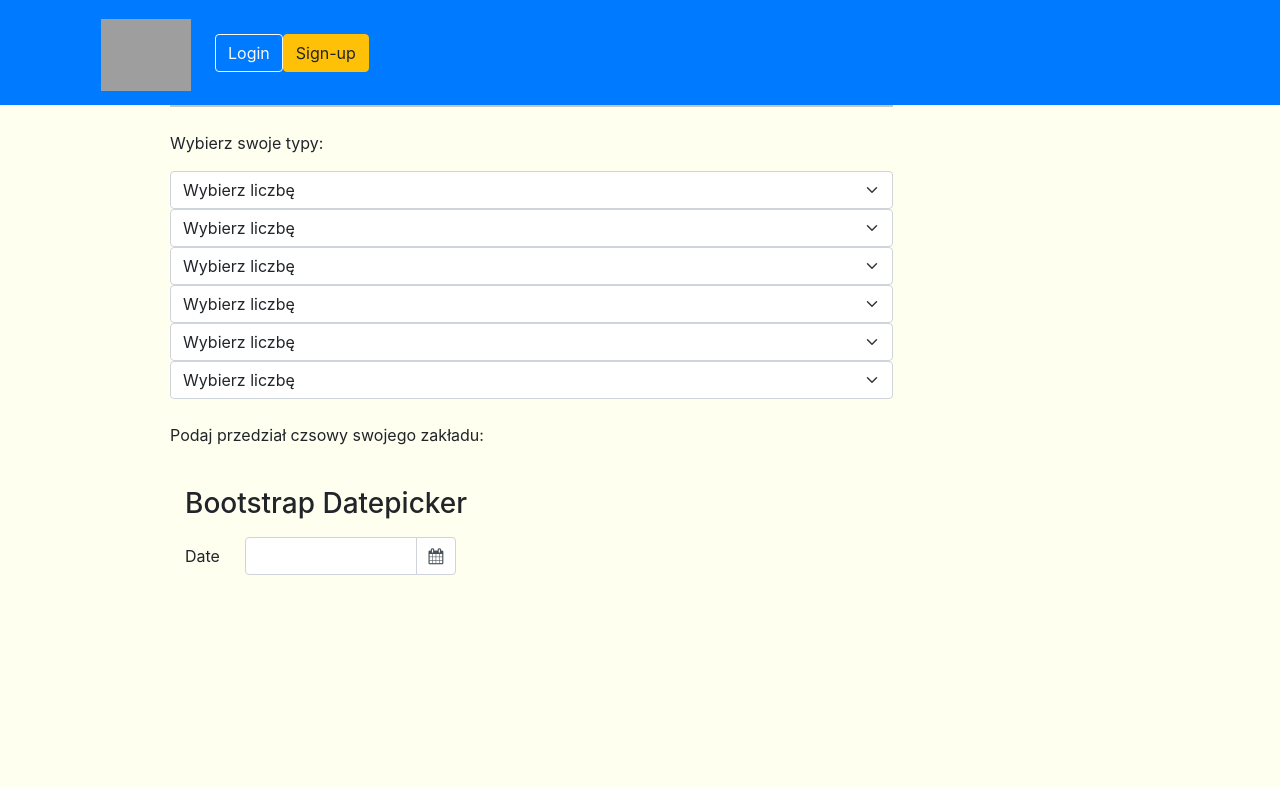
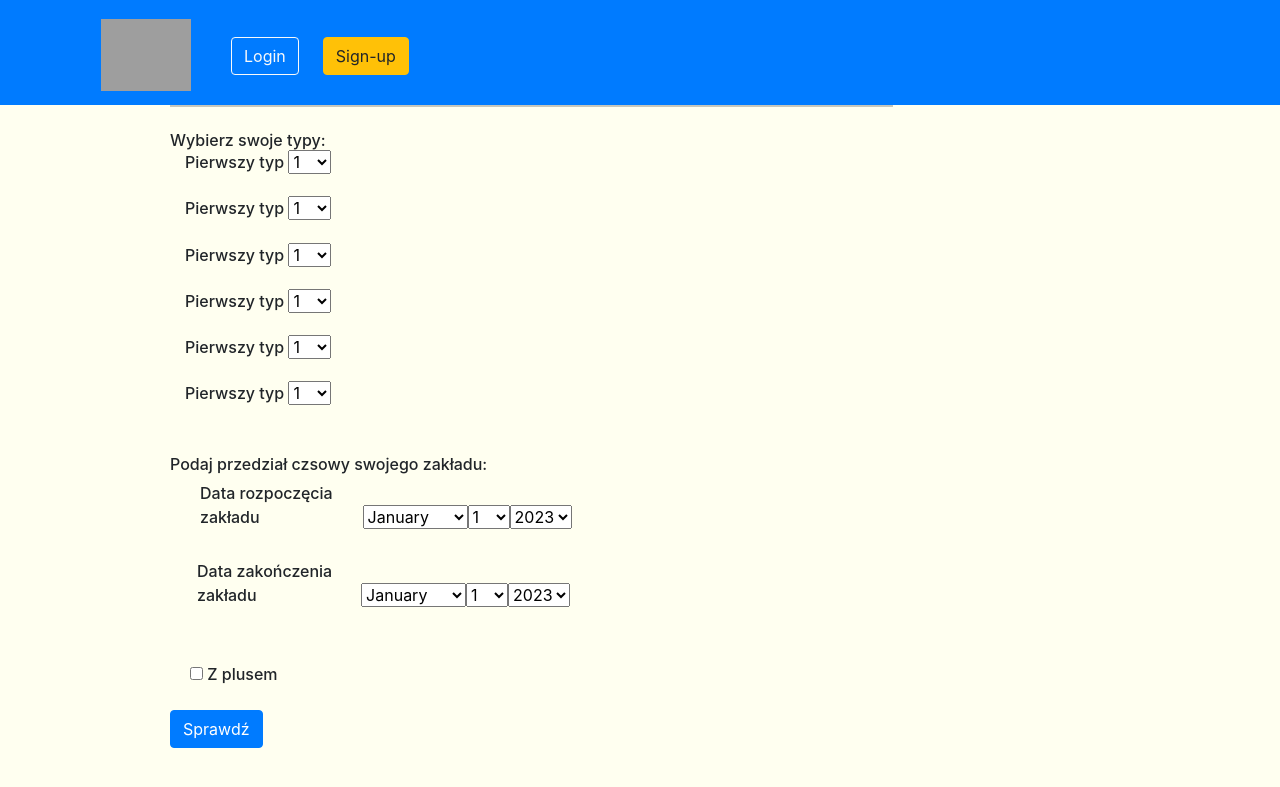
Before and after one commit to JakubGaluszka96/Lotto, a Django app: page / in a window 1280 px wide. Shown: the top 787 px of the page. Run offline with Django 4.2, Linux system fonts and the light colour scheme; grey boxes are pictures that could not be loaded.

Commit message:
Form is working

```diff
--- a/main/forms.py
+++ b/main/forms.py
@@ -1,5 +1,28 @@
 from django import forms
+
+maxNumber=50
+INTEGER_CHOICES= [tuple([x,x]) for x in range(1,maxNumber)]
 
 class CreateNewType(forms.Form):
     name = forms.CharField(label="Name", max_length=200)
-    ##check = forms.BooleanField()
+
+class CheckType(forms.Form):
+
+    number1 = forms.IntegerField(label="Pierwszy typ", widget=forms.Select(choices=INTEGER_CHOICES))
+    number2 = forms.IntegerField(label="Pierwszy typ", widget=forms.Select(choices=INTEGER_CHOICES))
+    number3 = forms.IntegerField(label="Pierwszy typ", widget=forms.Select(choices=INTEGER_CHOICES))
+    number4 = forms.IntegerField(label="Pierwszy typ", widget=forms.Select(choices=INTEGER_CHOICES))
+    number5 = forms.IntegerField(label="Pierwszy typ", widget=forms.Select(choices=INTEGER_CHOICES))
+    number6 = forms.IntegerField(label="Pierwszy typ", widget=forms.Select(choices=INTEGER_CHOICES))
+    startdate = forms.DateField(
+    widget=forms.SelectDateWidget(
+        empty_label=("Choose Year", "Choose Month", "Choose Day"),
+    ),
+)
+    enddate = forms.DateField(
+    widget=forms.SelectDateWidget(
+        empty_label=("Choose Year", "Choose Month", "Choose Day"),
+    ),
+    )
+
+    isplus= forms.BooleanField(label="isplus", required=False)
--- a/main/templates/main/base.html
+++ b/main/templates/main/base.html
@@ -8,8 +8,9 @@
                 <img src="https://www.lotto.pl/cdn/2b905a22797b642209815161ab7dae73.svg" alt="Logo" width="90" height="72" class="d-inline-block align-text-top">
                 </a>
                 </li>
-              <li class="nav-item"><button type="button" class="btn btn-outline-light me-2">Login</button></li>
-              <li class="nav-item"><button type="button" class="btn btn-warning">Sign-up</button></li>
+
+              <li class="nav-item"><a href="login"><button type="button" class="btn btn-outline-light me-2">Login</button></a></li>
+              <li class="nav-item"><a href="signup"><button type="button" class="btn btn-warning">Sign-up</button></a></li>
             </ul>
           </div>
       </nav>
@@ -56,10 +57,6 @@
         </div>
     </div>
 
-    <script src="https://code.jquery.com/jquery-3.3.1.slim.min.js" integrity="sha384-q8i/X+965DzO0rT7abK41JStQIAqVgRVzpbzo5smXKp4YfRvH+8abtTE1Pi6jizo" crossorigin="anonymous"></script>
-    <script src="https://cdn.jsdelivr.net/npm/popper.js@1.14.7/dist/umd/popper.min.js" integrity="sha384-UO2eT0CpHqdSJQ6hJty5KVphtPhzWj9WO1clHTMGa3JDZwrnQq4sF86dIHNDz0W1" crossorigin="anonymous"></script>
-    <script src="https://cdn.jsdelivr.net/npm/bootstrap@4.3.1/dist/js/bootstrap.min.js" integrity="sha384-JjSmVgyd0p3pXB1rRibZUAYoIIy6OrQ6VrjIEaFf/nJGzIxFDsf4x0xIM+B07jRM" crossorigin="anonymous"></script>
-
 </body>
 </html>
 
--- a/main/templates/main/home.html
+++ b/main/templates/main/home.html
@@ -1,43 +1,75 @@
 {% extends 'main/base.html' %}
 {% block content %}
-<p1>Wybierz swoje typy:</p>
-{% for i in number %}
-<select class="form-select" aria-label="Default select example">
-  <option selected>Wybierz liczbę</option>
-    {% for i in range %}
-    <option value="{{ i }}">{{ i }}</option>
-    {% endfor %}
-</select>
-{% endfor %}
+<form method="post" action="#" class="form-group">
+    {% csrf_token %}
+<h6>Wybierz swoje typy:</h>
 <br>
-<p1>Podaj przedział czsowy swojego zakładu:</p>
+<div class="form-group col-md-12 mb-3">
+    <label for="{{ form.number1.label }}">{{ form.number1.label }}</label>
+    {{ form.number1 }}
+</div>
+<div class="form-group col-md-12 mb-3">
+    <label for="{{ form.number2.label }}">{{ form.number2.label }}</label>
+    {{ form.number2 }}
+</div>
+<div class="form-group col-md-12 mb-3">
+    <label for="{{ form.number3.label }}">{{ form.number3.label }}</label>
+    {{ form.number3 }}
+</div>
+<div class="form-group col-md-12 mb-3">
+    <label for="{{ form.number4.label }}">{{ form.number4.label }}</label>
+    {{ form.number4 }}
+</div>
+<div class="form-group col-md-12 mb-3">
+    <label for="{{ form.number5.label }}">{{ form.number5.label }}</label>
+    {{ form.number5 }}
+</div>
+<div class="form-group col-md-12 mb-3">
+    <label for="{{ form.number6.label }}">{{ form.number6.label }}</label>
+    {{ form.number6 }}
+</div>
+
+<br>
+<h6>Podaj przedział czsowy swojego zakładu:</h>
   <body style="background-color: ivory;">
+
     <section class="container">
-        <h3 class="pt-4 pb-2">Bootstrap Datepicker</h3>
-        <form>
+            <div class="form-group">
+                <label for="date" class="col-sm-3 col-form-label">Data rozpoczęcia zakładu</label>
+                {{ form.startdate }}
+            </div>
+    </section>
+
+    <section class="container">
             <div class="row form-group">
-                <label for="date" class="col-sm-1 col-form-label">Date</label>
-                <div class="col-sm-4">
-                    <div class="input-group date" id="datepicker">
-                        <input type="text" class="form-control">
-                        <span class="input-group-append">
-                            <span class="input-group-text bg-white d-block">
-                                <i class="fa fa-calendar"></i>
-                            </span>
-                        </span>
-                    </div>
+                <div class="form-group">
+                    <label for="date" class="col-sm-3 col-form-label">Data zakończenia zakładu</label>
+                        {{ form.enddate }}
                 </div>
             </div>
-        </form>
     </section>
+
+    <br>
+    <script type="text/javascript">
+        $(function() {
+            $('#datepicker-start').datepicker();
+        });
+    </script>
 
     <script type="text/javascript">
         $(function() {
-            $('#datepicker').datepicker();
+            $('#datepicker-end').datepicker();
         });
     </script>
-
-
+    <div class="form-check">
+        {{ form.isplus }}
+        <label class="form-check-label" for="flexCheckDefault">
+            Z plusem
+        </label>
+      </div>
+    <br>
+    <button type="submit" name="save" class="btn btn-primary">Sprawdź</button>
+    </form>
 </body>
 
 
--- a/main/views.py
+++ b/main/views.py
@@ -1,7 +1,7 @@
 from django.shortcuts import render
 from django.http import HttpResponse, HttpResponseRedirect
 from .models import TypesList, Type
-from .forms import CreateNewType
+from .forms import CreateNewType, CheckType
 # Create your views here.
 
 def index(response, id):
@@ -34,7 +34,14 @@
 def home(response):
     lista = [x for x in range(1,50)]
     number = [x for x in range(0,6)]
-    return render(response, "main/home.html", {"range" :lista, "number":number})
+    if response.method == "POST":
+        form = CheckType(response.POST)
+        if form.is_valid():
+            n1=form.cleaned_data["number1"]
+        return HttpResponseRedirect("/#")
+    else:
+        form = CheckType()
+        return render(response, "main/home.html", {"form":form, "range" :lista, "number":number})
 
 def create(response):
     if response.method == "POST":
```
Also changed, not shown: db.sqlite3.
